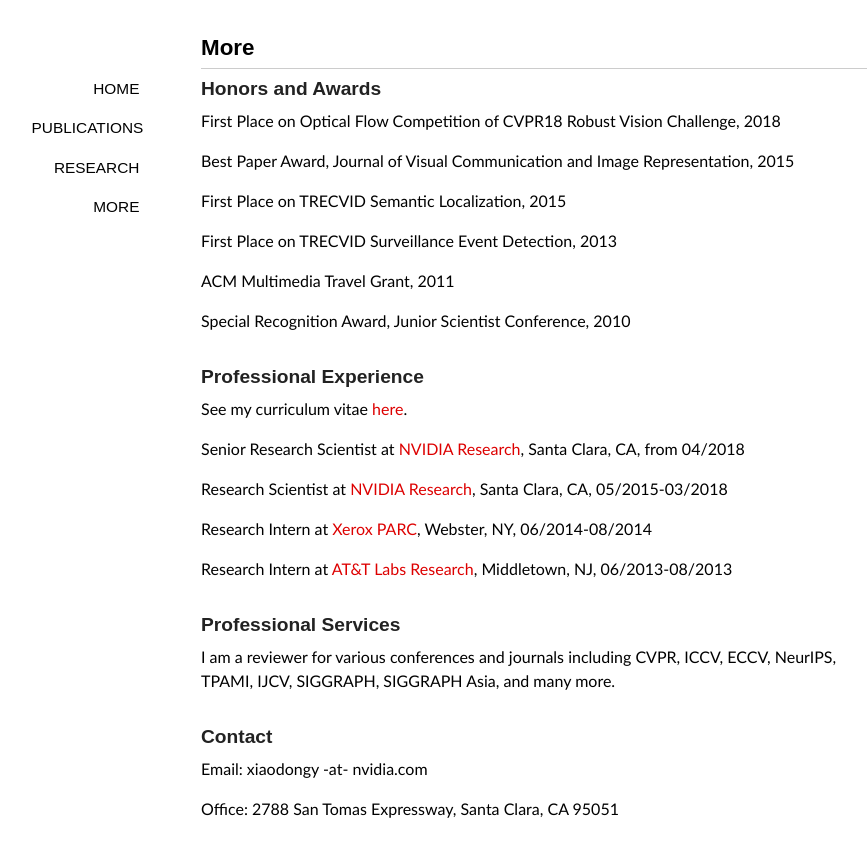
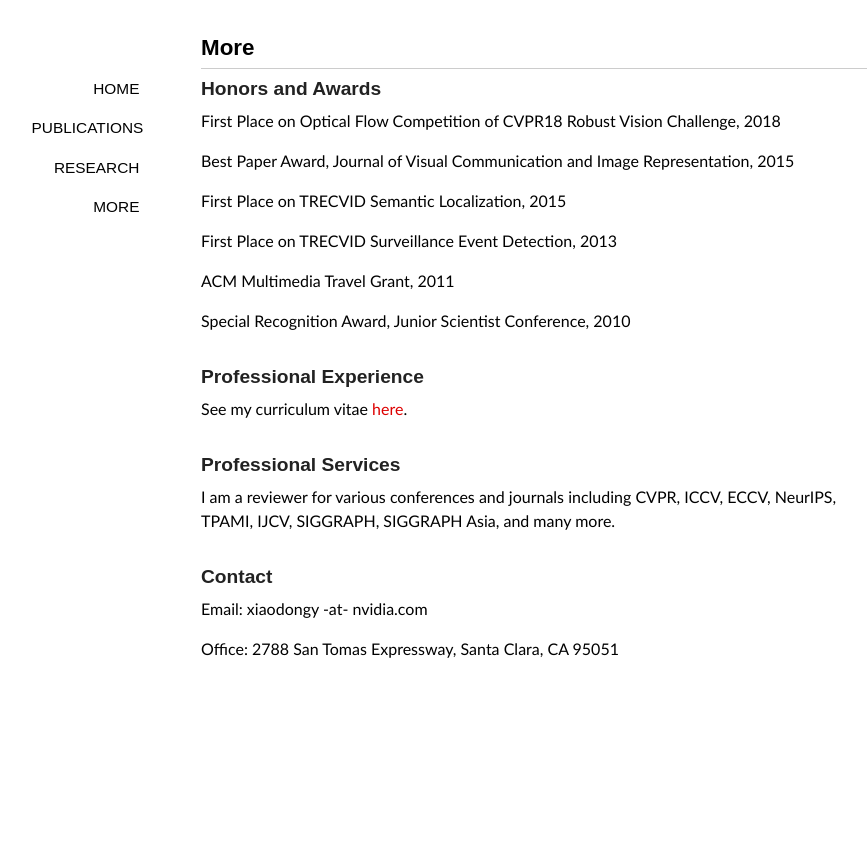
Before and after one commit to xiaodongyang/xiaodongyang.github.io, a Jekyll site: the page built from more/index.md, in a window 1280 px wide. Shown: the top 857 px of the page, without its empty margins (94-961 px from the left). Built offline with Jekyll 4.4.1, drawn with Linux system fonts in a browser that asks for light colours; some web fonts are replaced.

Commit message:
Update index.md

```diff
--- a/more/index.md
+++ b/more/index.md
@@ -22,14 +22,6 @@ Special Recognition Award, Junior Scientist Conference, 2010
 ### Professional Experience
 
 See my curriculum vitae [here](/publications/cv/).
-
-Senior Research Scientist at [NVIDIA Research](https://research.nvidia.com), Santa Clara, CA, from 04/2018
-
-Research Scientist at [NVIDIA Research](https://research.nvidia.com), Santa Clara, CA, 05/2015-03/2018
-
-Research Intern at [Xerox PARC](http://www.parc.com), Webster, NY, 06/2014-08/2014
-
-Research Intern at [AT&T Labs Research](http://www.research.att.com), Middletown, NJ, 06/2013-08/2013
 <br><br>
 
 ### Professional Services
```
